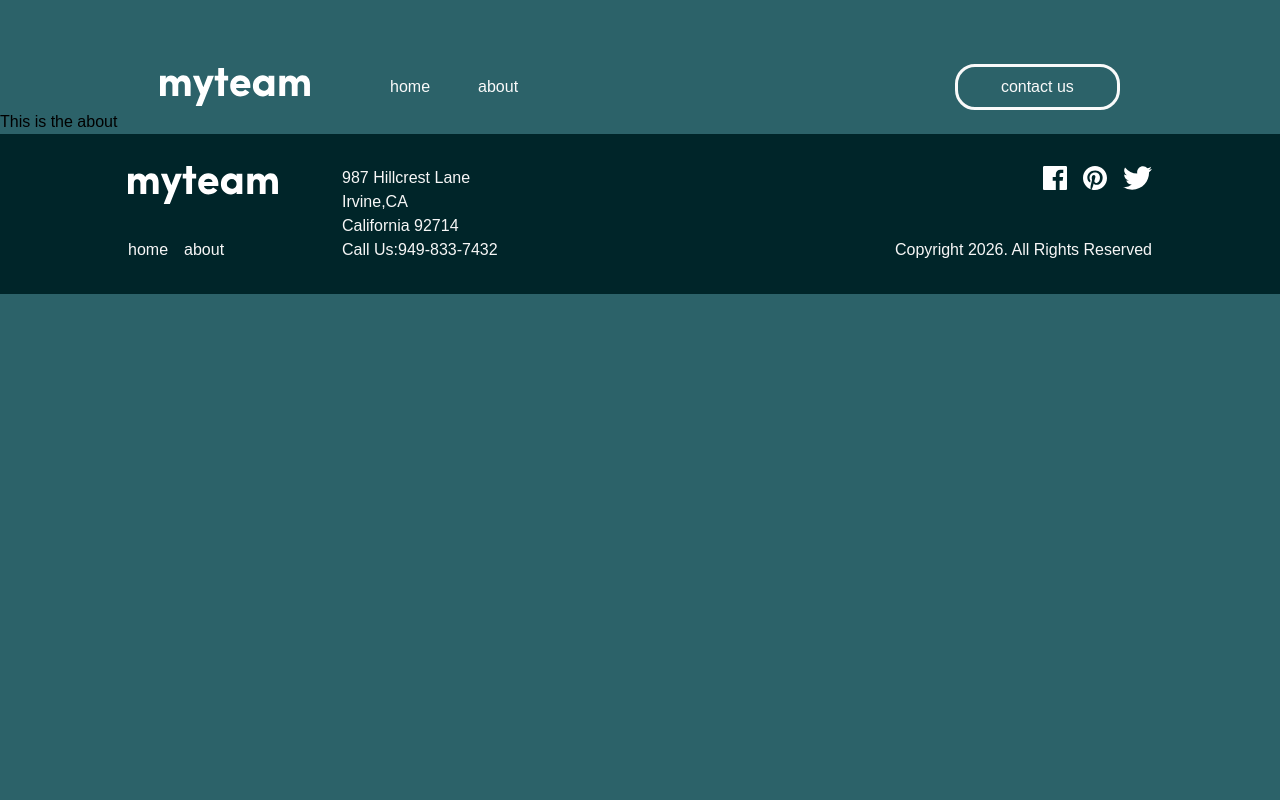
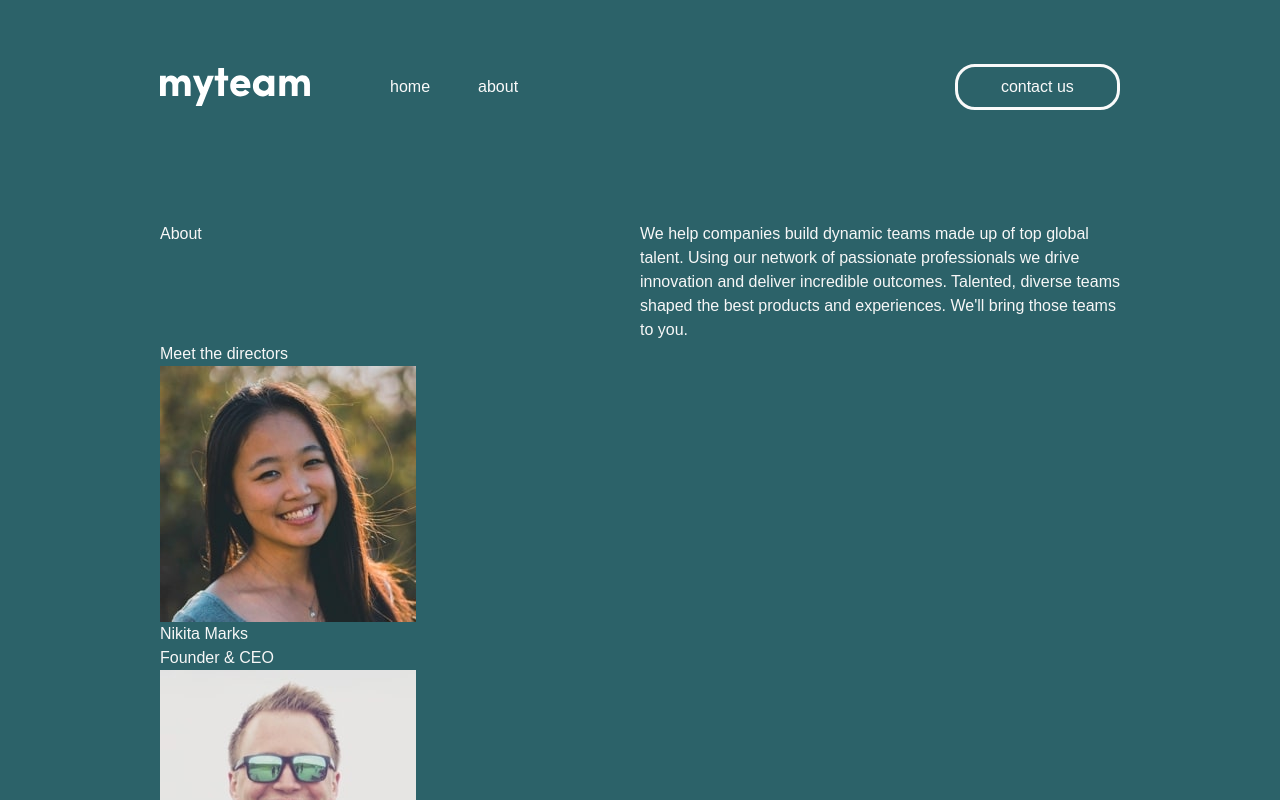
Before and after one commit to Tduncan14/multiteam, a Next.js app: page /about in a window 1280 px wide. Shown: the top 800 px of the page. Built offline with nearby package versions, Linux system fonts and the light colour scheme.

Commit message:
keep moving forward

```diff
--- /dev/null
+++ b/src/app/about/about.css
@@ -0,0 +1,23 @@
+.aboutContainer {
+    display: flex;
+    flex-direction: column;
+    color: #f7f7f7;
+    padding-left: 10rem;
+    padding-right: 10rem;
+    margin-top: 7rem;
+}
+
+
+.upperAbout {
+    display: flex;
+}
+
+
+.upperAboutLeft {
+    flex: 1;
+}
+
+
+.upperAboutRight {
+    flex: 1;
+}
--- a/src/app/about/page.js
+++ b/src/app/about/page.js
@@ -1,9 +1,86 @@
 import React from 'react'
+import './about.css'
 
 const About = () => {
     return (
-        <div>
-            <p>This is the about</p>
+        <div className="aboutContainer">
+            <div className="upperAbout">
+
+                <div className="upperAboutLeft">
+                    <h1> About</h1>
+
+                </div>
+
+
+                <div className="upperAboutRight">
+
+                    <p> We help companies build dynamic teams made up of top global talent.
+                        Using our network of passionate professionals we drive innovation and
+                        deliver incredible outcomes. Talented, diverse teams shaped the best products
+                        and experiences. We'll bring those teams to you.
+                    </p>
+
+                </div>
+
+            </div>
+
+            {/* end of the upperAbout */}
+
+            {/*  this is  the beginning of the director's page */}
+
+            <div className="directorsContainer">
+
+                <h1> Meet the directors</h1>
+
+
+                <div className="directorsGalleries">
+
+                    <div className="directorGallery">
+                        <img src='/assets/avatar-nikita.jpg' />
+                        <h1> Nikita Marks</h1>
+                        <h3>Founder & CEO</h3>
+                    </div>
+
+
+                    <div className="directorGallery">
+                        <img src='/assets/avatar-christian.jpg' />
+                        <h1> Cristian Duncan</h1>
+                        <h3>Co-founder & COO</h3>
+                    </div>
+
+
+                    <div className="directorGallery">
+                        <img src='/assets/avatar-cruz.jpg' />
+                        <h1> Cruz Hamer</h1>
+                        <h3>Co-founder & CTO </h3>
+                    </div>
+
+                    <div className="directorGallery">
+                        <img src='/assets/avatar-drake.jpg' />
+                        <h1> Drake Heaton</h1>
+                        <h3>Business Development Lead</h3>
+                    </div>
+
+
+                    <div className="directorGallery">
+                        <img src='/assets/avatar-griffin.jpg' />
+                        <h1> Griffin Wise</h1>
+                        <h3>Lead Marketing </h3>
+                    </div>
+
+
+                    <div className="directorGallery">
+                        <img src='/assets/avatar-aden.jpg' />
+                        <h1> Aden Allan</h1>
+                        <h3>Lead Marketing</h3>
+                    </div>
+
+
+
+
+                </div>
+
+            </div>
 
         </div>
     )
```
